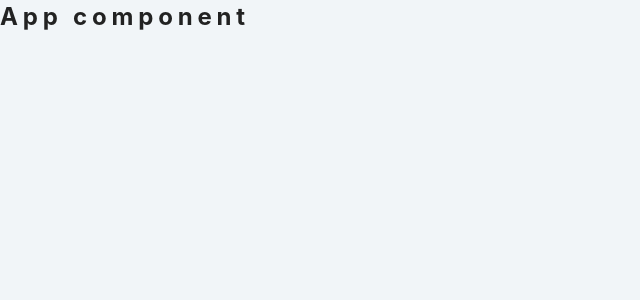
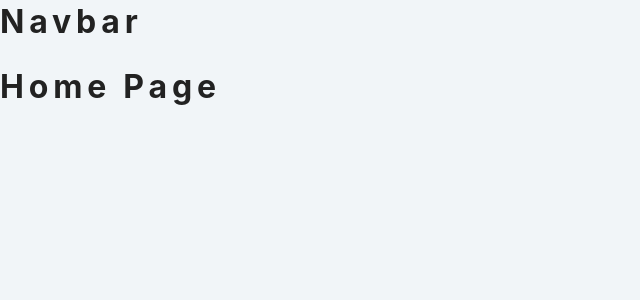
Before and after one commit to kristenwood123/cocktails-React-API, a React (Create React App) app: page / in a window 1280 px wide. Shown: the top 300 px of the page, without its empty margins (0-640 px from the left). Built offline with nearby package versions, Linux system fonts and the light colour scheme.

Commit message:
added react router dom

```diff
--- a/package.json
+++ b/package.json
@@ -9,6 +9,7 @@
     "react": "^17.0.2",
     "react-dom": "^17.0.2",
     "react-router": "^5.2.0",
+    "react-router-dom": "^5.2.0",
     "react-scripts": "4.0.3",
     "web-vitals": "^1.1.2"
   },
--- a/src/App.js
+++ b/src/App.js
@@ -8,14 +8,28 @@
 import Error from './pages/Error'
 //components
 import Navbar from './components/Navbar'
-import { AppProvider } from './context'
+
 function App() {
   return (
-  <AppProvider>
     <div>
-      <h2>App component</h2>
+      <Router>
+        <Navbar/>
+        <Switch>
+          <Route exact path='/'>
+            <Home/>
+          </Route>
+           <Route path='/about'>
+            <About/>
+          </Route>
+           <Route path='/cocktail/:id'>
+            <SingleCocktail/>
+          </Route>
+           <Route path='*'>
+            <Error/>
+          </Route>
+        </Switch>
+      </Router>
     </div>
-  </AppProvider>
   )
 }
 
--- a/src/components/Navbar.js
+++ b/src/components/Navbar.js
@@ -4,7 +4,7 @@
 const Navbar = () => {
   return (
     <div>
-
+      <h1>Navbar</h1>
     </div>
   )
 }
--- a/src/pages/Home.js
+++ b/src/pages/Home.js
@@ -3,7 +3,7 @@
 const Home = () => {
   return (
     <div>
-
+      <h1>Home Page</h1>
     </div>
   )
 }
```
Also changed, not shown: 1 other file (tests, documents, lock files or other folders).
